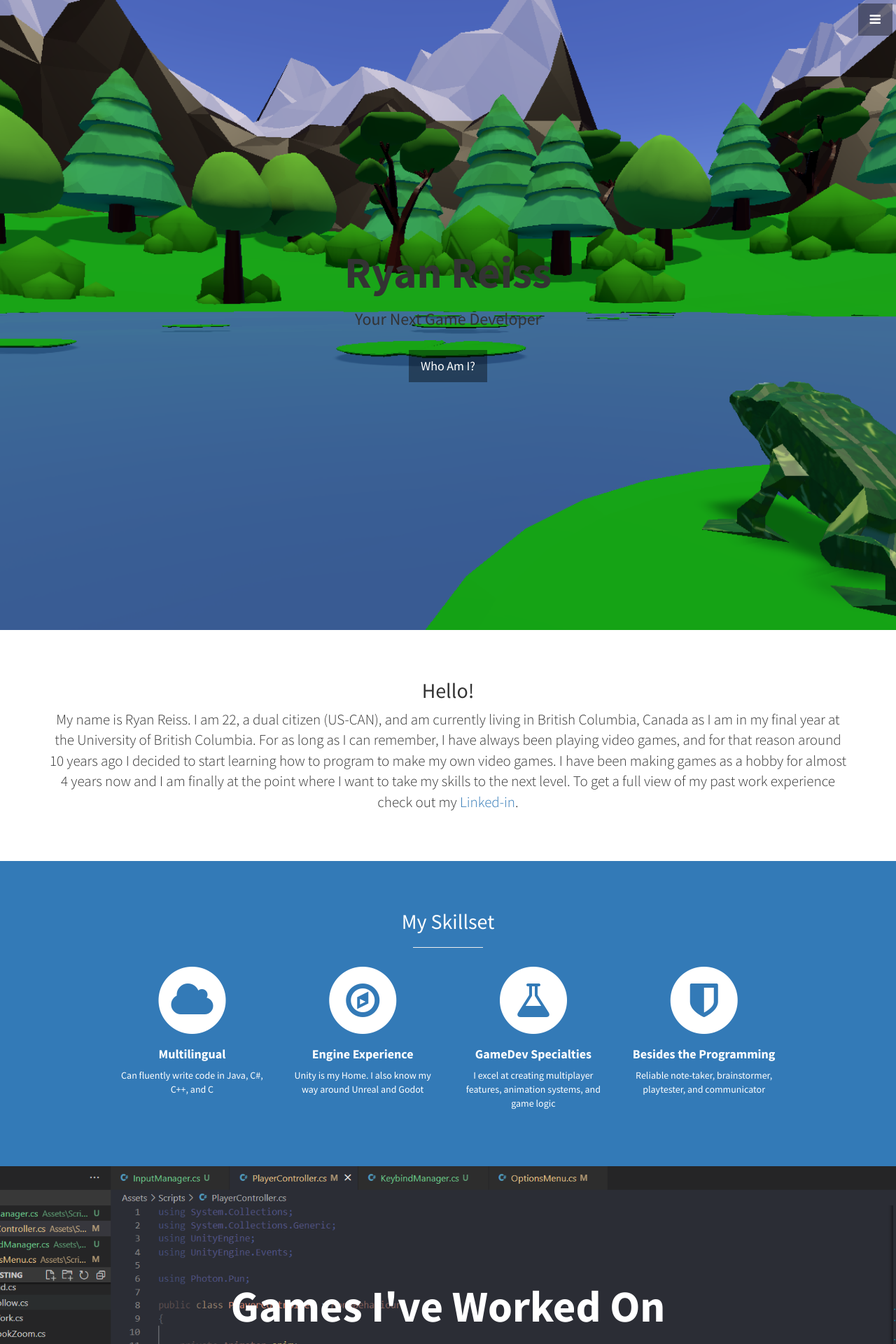
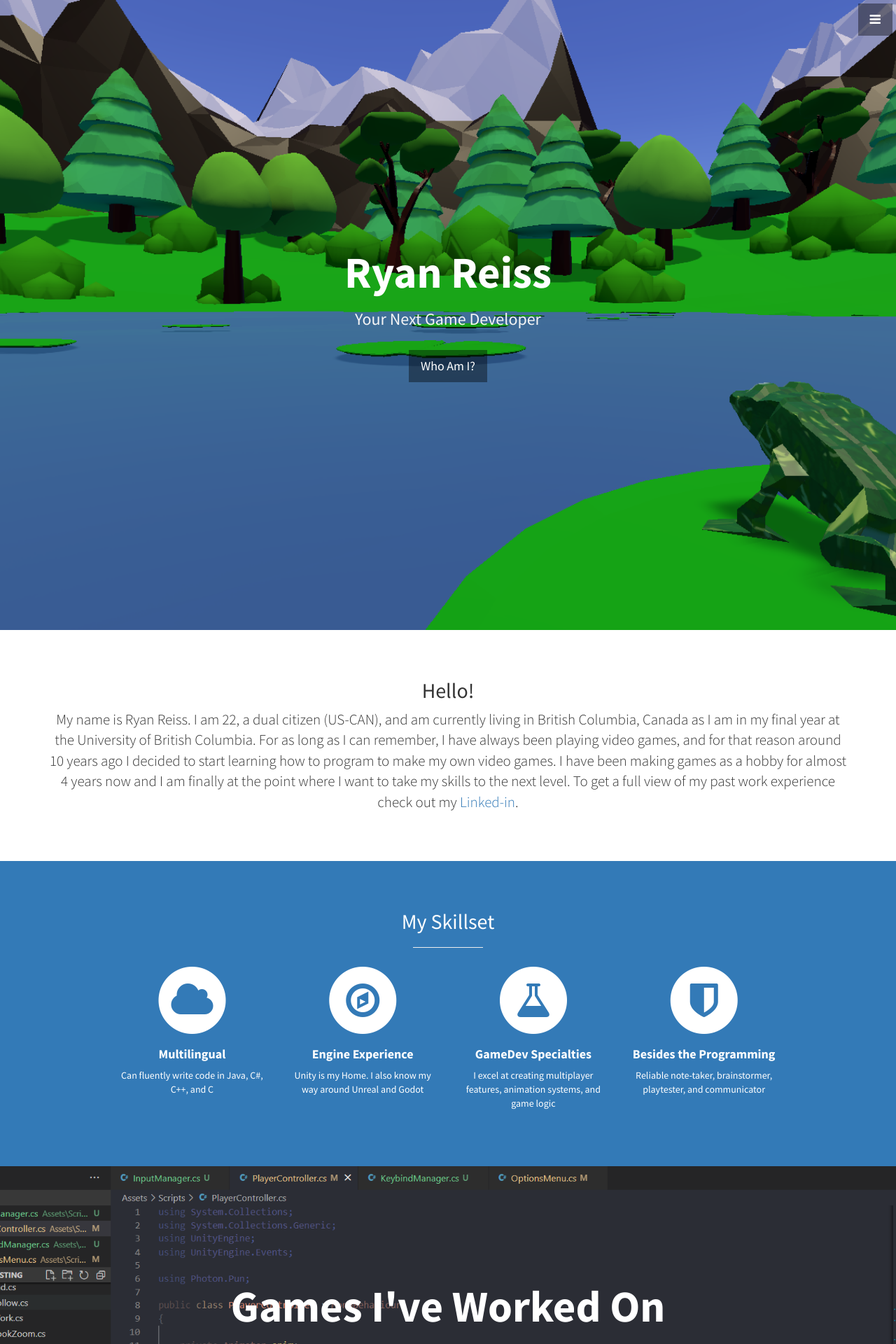
Before and after one commit to RyanReiss/Portfolio, a Jekyll site: the page built from index.html, in a window 1280 px wide. Shown: the top 1920 px of the page at 70% size. Built offline with Jekyll 4.4.1, drawn with Linux system fonts in a browser that asks for light colours.

Commit message:
Header Color

```diff
--- a/_includes/header.html
+++ b/_includes/header.html
@@ -1,7 +1,7 @@
 <header id="top" class="header">
   <div class="text-vertical-center">
-    <h1>Ryan Reiss</h1>
-    <h3>Your Next Game Developer</h3>
+    <h1 style="color:white;">Ryan Reiss</h1>
+    <h3 style="color:whitesmoke;">Your Next Game Developer</h3>
     <br>
     <a href="#about" class="btn btn-dark btn-lg">Who Am I?</a>
   </div>
```
